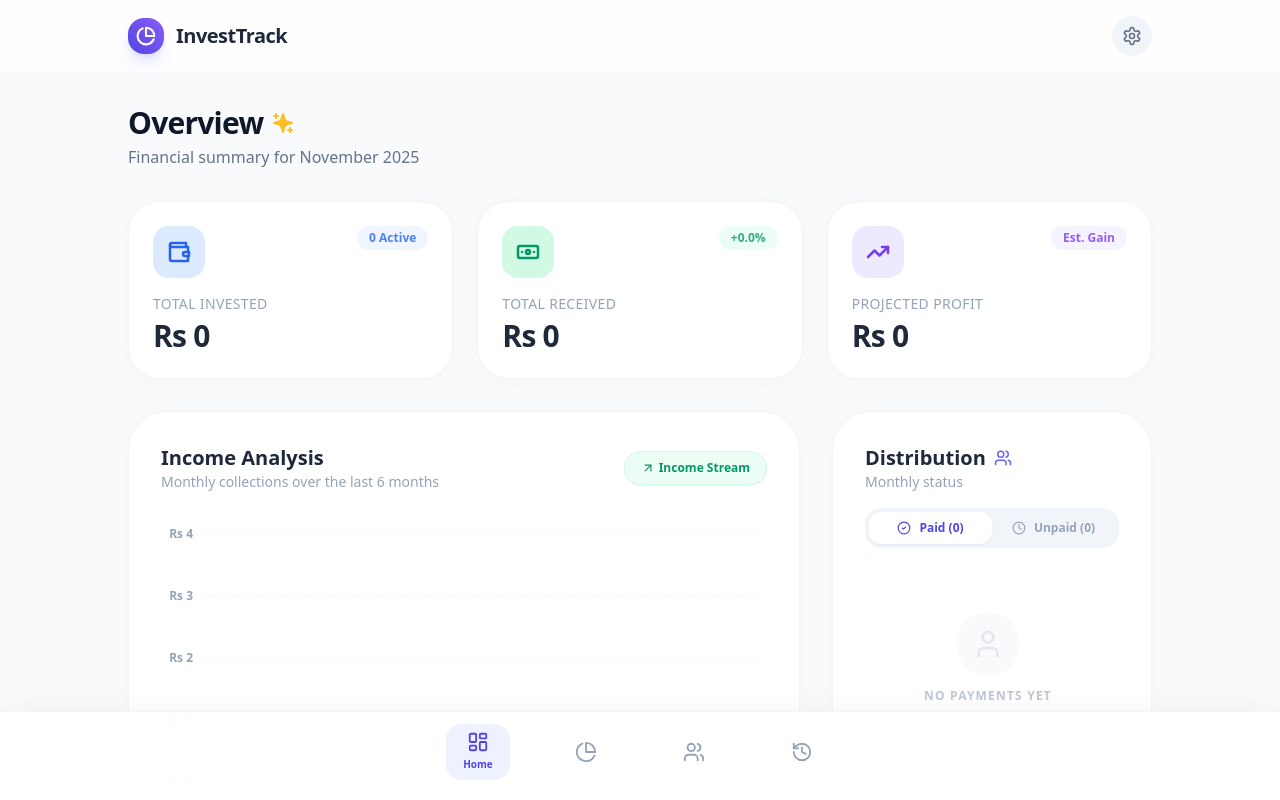
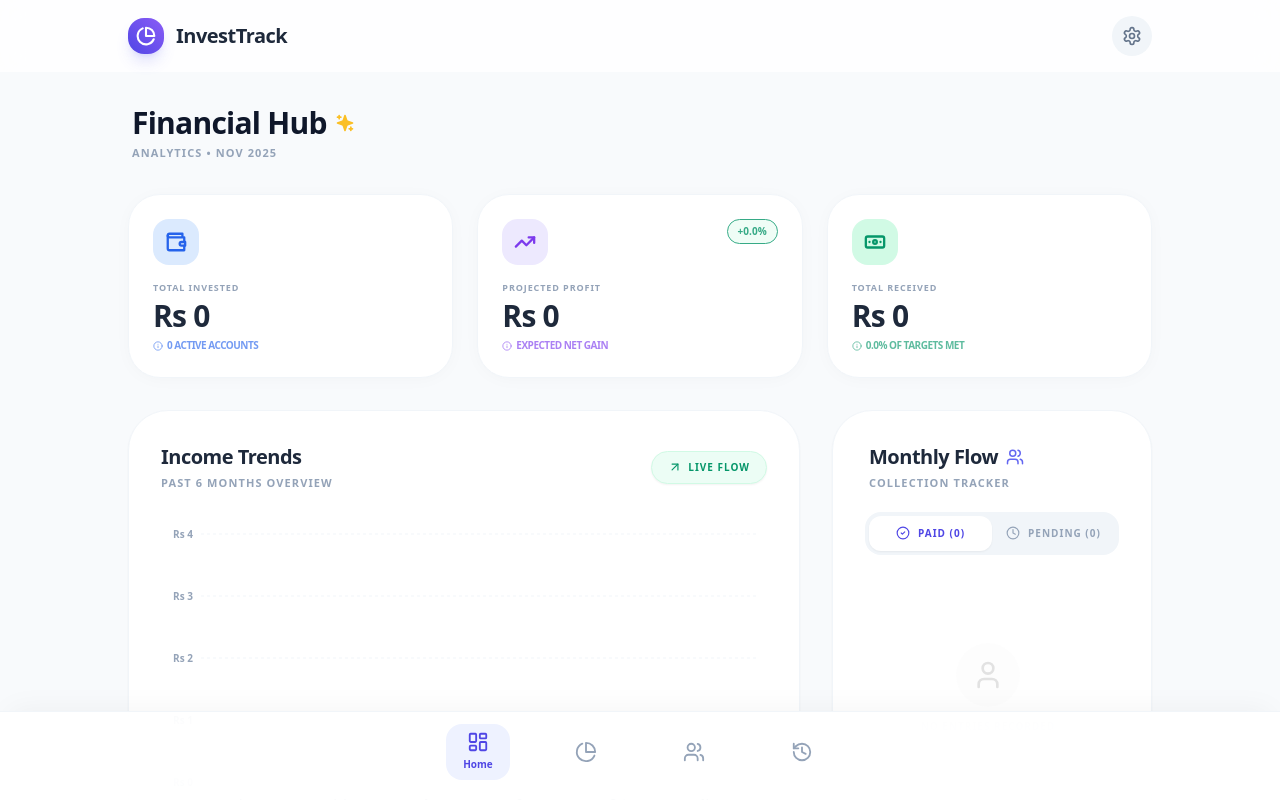
Before and after one commit to khanwaqas0016-sys/Investtrack, a React (Vite) app: page / in a window 1280 px wide. Both pictures are taken after typing "name@example.com", "Sample123" into the empty fields and a click on the button "Sign In". Built offline with nearby package versions, Linux system fonts and the light colour scheme.

Commit message:
feat: Enhance dashboard stat cards with more info
Adds percentage display and improves styling for dashboard stat cards. This provides users with more context at a glance, including performance indicators.

```diff
--- a/components/Dashboard.tsx
+++ b/components/Dashboard.tsx
@@ -2,13 +2,13 @@
 import React, { useState } from 'react';
 import { BarChart, Bar, XAxis, YAxis, CartesianGrid, Tooltip, ResponsiveContainer, Cell } from 'recharts';
 import { AppState } from '../types';
-import { TrendingUp, Wallet, Banknote, ArrowUpRight, Sparkles, Users, User, Clock, CheckCircle2 } from 'lucide-react';
+import { TrendingUp, Wallet, Banknote, ArrowUpRight, Sparkles, Users, User, Clock, CheckCircle2, Info } from 'lucide-react';
 
 interface DashboardProps {
   data: AppState;
 }
 
-const StatCard = ({ title, value, subValue, icon: Icon, theme }: any) => {
+const StatCard = ({ title, value, subValue, icon: Icon, theme, percentage }: any) => {
   const themes = {
     blue: {
       bg: 'bg-blue-50', text: 'text-blue-600', sub: 'text-blue-600/80',
@@ -28,24 +28,31 @@ const StatCard = ({ title, value, subValue, icon: Icon, theme }: any) => {
 
   return (
     <div className={`
-      bg-white p-6 rounded-[2rem]
-      shadow-[0_2px_20px_-4px_rgba(0,0,0,0.04)] hover:shadow-[0_8px_30px_-4px_rgba(0,0,0,0.08)]
+      bg-white p-5 md:p-6 rounded-[2rem]
+      shadow-[0_2px_20px_-4px_rgba(0,0,0,0.04)] active:scale-[0.98]
       border border-slate-100 ${t.hoverBorder}
-      transition-all duration-300 hover:-translate-y-1 group cursor-default
+      transition-all duration-300 group cursor-default
     `}>
       <div className="flex justify-between items-start mb-4">
-        <div className={`p-3.5 rounded-2xl ${t.iconBg} transition-transform duration-300 group-hover:scale-110 group-hover:rotate-3`}>
-          <Icon className={t.text} size={24} strokeWidth={2.5} />
+        <div className={`p-3 rounded-2xl ${t.iconBg} transition-transform duration-300 group-hover:scale-110`}>
+          <Icon className={t.text} size={22} strokeWidth={2.5} />
         </div>
-        {subValue && (
-          <span className={`text-xs font-bold px-3 py-1 rounded-full ${t.bg} ${t.sub} flex items-center gap-1`}>
-            {subValue}
-          </span>
+        {percentage !== undefined && (
+          <div className={`flex flex-col items-end`}>
+            <span className={`text-[10px] font-black px-2.5 py-1 rounded-full ${percentage >= 0 ? 'bg-emerald-50 text-emerald-600' : 'bg-red-50 text-red-600'} flex items-center gap-1 border border-current opacity-80`}>
+              {percentage >= 0 ? '+' : ''}{percentage.toFixed(1)}%
+            </span>
+          </div>
         )}
       </div>
       <div>
-        <p className="text-sm font-medium text-slate-400 mb-1 tracking-wide uppercase text-[10px]">{title}</p>
-        <h3 className="text-3xl font-extrabold text-slate-800 tracking-tight group-hover:text-slate-900 transition-colors">{value}</h3>
+        <p className="text-slate-400 mb-1 tracking-widest uppercase text-[9px] font-black">{title}</p>
+        <h3 className="text-2xl md:text-3xl font-extrabold text-slate-800 tracking-tight transition-colors truncate">{value}</h3>
+        {subValue && (
+           <p className={`text-[10px] font-bold mt-1 ${t.sub} flex items-center gap-1 opacity-80 uppercase tracking-tighter`}>
+             <Info size={10} /> {subValue}
+           </p>
+        )}
       </div>
     </div>
   );
@@ -60,8 +67,6 @@ const Dashboard: React.FC<DashboardProps> = ({ data }) => {
     .filter(p => p.type !== 'lend')
     .reduce((sum, p) => sum + p.amount, 0);
 
-  const currentNetPosition = totalCollected - totalInvested;
-
   const totalExpectedReturn = data.investments.reduce((sum, i) => {
     const expected = i.manualReturnAmount
       ? i.manualReturnAmount
@@ -69,8 +74,14 @@ const Dashboard: React.FC<DashboardProps> = ({ data }) => {
     return sum + expected;
   }, 0);
 
-  // User updated requirement: Profit = total Expected Return - total Investment Amount
+  // Requirement: Profit = total Expected Return - total Investment Amount
   const totalProjectedProfit = totalExpectedReturn - totalInvested;
+
+  // Mobile-friendly ROI (Return on Investment) calculation
+  const roiPercentage = totalInvested > 0 ? (totalProjectedProfit / totalInvested) * 100 : 0;
+
+  // Realized collection percentage (how much of the expected return we've actually got)
+  const collectionRate = totalExpectedReturn > 0 ? (totalCollected / totalExpectedReturn) * 100 : 0;
 
   const chartData = React.useMemo(() => {
     const months: Record<string, number> = {};
@@ -92,7 +103,6 @@ const Dashboard: React.FC<DashboardProps> = ({ data }) => {
     return Object.entries(months).map(([name, value]) => ({ name, value }));
   }, [data.payments]);
 
-  // Logic for "Monthly Contributors" (Customers who paid this month)
   const currentMonthContributors = React.useMemo(() => {
     const now = new Date();
     const currentMonth = now.getMonth();
@@ -119,13 +129,11 @@ const Dashboard: React.FC<DashboardProps> = ({ data }) => {
     return Object.values(contributors).sort((a, b) => b.amount - a.amount);
   }, [data.payments, data.investments, data.customers]);
 
-  // Logic for "Unpaid Distributors" (Customers with active investments who haven't paid this month)
   const unpaidDistributors = React.useMemo(() => {
     const now = new Date();
     const currentMonth = now.getMonth();
     const currentYear = now.getFullYear();
 
-    // 1. Get IDs of customers who HAVE paid this month
     const paidCustomerIds = new Set(
       data.payments
         .filter(p => {
@@ -139,7 +147,6 @@ const Dashboard: React.FC<DashboardProps> = ({ data }) => {
         .filter(Boolean)
     );
 
-    // 2. Filter customers who have at least one active investment AND are NOT in the paid list
     return data.customers.filter(customer => {
       const hasActiveInvestment = data.investments.some(inv => inv.customerId === customer.id && inv.status === 'active');
       return hasActiveInvestment && !paidCustomerIds.has(customer.id);
@@ -147,55 +154,57 @@ const Dashboard: React.FC<DashboardProps> = ({ data }) => {
   }, [data.payments, data.investments, data.customers]);
 
   return (
-    <div className="space-y-8 animate-fade-in">
-      <div className="flex flex-col md:flex-row md:items-end justify-between gap-4">
-        <div>
-          <h2 className="text-3xl font-bold text-slate-900 tracking-tight flex items-center gap-2">
-            Overview <Sparkles className="text-amber-400" size={24} fill="currentColor" />
-          </h2>
-          <p className="text-slate-500 mt-1 font-medium">Financial summary for {new Date().toLocaleDateString('default', { month: 'long', year: 'numeric' })}</p>
+    <div className="space-y-6 md:space-y-8 animate-fade-in pb-10">
+      <div className="px-1">
+        <div className="flex items-center gap-2">
+           <h2 className="text-2xl md:text-3xl font-black text-slate-900 tracking-tight">Financial Hub</h2>
+           <Sparkles className="text-amber-400 animate-pulse" size={20} fill="currentColor" />
         </div>
+        <p className="text-slate-400 font-bold text-[11px] uppercase tracking-widest mt-1">
+           Analytics • {new Date().toLocaleDateString('default', { month: 'short', year: 'numeric' })}
+        </p>
       </div>
 
-      <div className="grid grid-cols-1 md:grid-cols-3 gap-6">
+      <div className="grid grid-cols-1 md:grid-cols-3 gap-4 md:gap-6">
         <StatCard
           title="Total Invested"
           value={`Rs ${totalInvested.toLocaleString()}`}
-          subValue={`${data.investments.filter(i => i.status === 'active').length} Active`}
+          subValue={`${data.investments.filter(i => i.status === 'active').length} Active Accounts`}
           icon={Wallet}
           theme="blue"
         />
         <StatCard
+          title="Projected Profit"
+          value={`Rs ${totalProjectedProfit.toLocaleString()}`}
+          subValue="Expected Net Gain"
+          icon={TrendingUp}
+          theme="violet"
+          percentage={roiPercentage}
+        />
+        <StatCard
           title="Total Received"
           value={`Rs ${totalCollected.toLocaleString()}`}
-          subValue={currentNetPosition >= 0 ? `+${((currentNetPosition/totalInvested || 0) * 100).toFixed(1)}%` : undefined}
+          subValue={`${collectionRate.toFixed(1)}% of targets met`}
           icon={Banknote}
           theme="emerald"
         />
-        <StatCard
-          title="Projected Profit"
-          value={`Rs ${totalProjectedProfit.toLocaleString()}`}
-          subValue="Est. Gain"
-          icon={TrendingUp}
-          theme="violet"
-        />
       </div>
 
-      <div className="grid grid-cols-1 lg:grid-cols-3 gap-8">
+      <div className="grid grid-cols-1 lg:grid-cols-3 gap-6 md:gap-8">
         {/* Income Analysis Chart */}
-        <div className="lg:col-span-2 bg-white p-6 md:p-8 rounded-[2.5rem] shadow-[0_4px_20px_-4px_rgba(0,0,0,0.03)] border border-slate-100 hover:shadow-[0_10px_40px_-10px_rgba(0,0,0,0.05)] transition-shadow duration-500">
+        <div className="lg:col-span-2 bg-white p-6 md:p-8 rounded-[2.5rem] shadow-sm border border-slate-100">
           <div className="flex justify-between items-center mb-8">
             <div>
-              <h3 className="text-xl font-bold text-slate-800">Income Analysis</h3>
-              <p className="text-sm text-slate-400 font-medium">Monthly collections over the last 6 months</p>
+              <h3 className="text-lg md:text-xl font-black text-slate-800 tracking-tight">Income Trends</h3>
+              <p className="text-[11px] text-slate-400 font-bold uppercase tracking-widest mt-1">Past 6 Months Overview</p>
             </div>
-            <div className="bg-emerald-50 text-emerald-600 px-4 py-2 rounded-full text-xs font-bold flex items-center border border-emerald-100 shadow-sm">
-               <ArrowUpRight size={14} className="mr-1" />
-               Income Stream
+            <div className="hidden md:flex bg-emerald-50 text-emerald-600 px-4 py-2 rounded-full text-[10px] font-black uppercase tracking-widest items-center border border-emerald-100 shadow-sm">
+               <ArrowUpRight size={14} className="mr-1.5" />
+               Live Flow
             </div>
           </div>
 
-          <div className="h-72 w-full">
+          <div className="h-64 md:h-72 w-full">
             <ResponsiveContainer width="100%" height="100%">
               <BarChart data={chartData} margin={{ top: 10, right: 10, left: -20, bottom: 0 }}>
                 <defs>
@@ -209,13 +218,13 @@ const Dashboard: React.FC<DashboardProps> = ({ data }) => {
                   dataKey="name"
                   axisLine={false}
                   tickLine={false}
-                  tick={{fill: '#94a3b8', fontSize: 12, fontWeight: 600}}
+                  tick={{fill: '#94a3b8', fontSize: 10, fontWeight: 800}}
                   dy={10}
                 />
                 <YAxis
                   axisLine={false}
                   tickLine={false}
-                  tick={{fill: '#94a3b8', fontSize: 12, fontWeight: 600}}
+                  tick={{fill: '#94a3b8', fontSize: 10, fontWeight: 800}}
                   tickFormatter={(value) => `Rs ${value}`}
                 />
                 <Tooltip
@@ -223,24 +232,21 @@ const Dashboard: React.FC<DashboardProps> = ({ data }) => {
                   content={({ active, payload }) => {
                     if (active && payload && payload.length) {
                       return (
-                        <div className="bg-slate-900 text-white text-xs rounded-xl py-2 px-3 shadow-xl transform transition-all">
-                          <p className="font-bold mb-1 opacity-70">{payload[0].payload.name}</p>
-                          <p className="text-base font-bold text-emerald-400">Rs {Number(payload[0].value).toLocaleString()}</p>
+                        <div className="bg-slate-900 text-white text-[10px] rounded-xl py-2 px-3 shadow-xl transform transition-all border border-slate-700">
+                          <p className="font-black mb-1 opacity-60 uppercase tracking-widest">{payload[0].payload.name}</p>
+                          <p className="text-base font-black text-emerald-400 tracking-tight">Rs {Number(payload[0].value).toLocaleString()}</p>
                         </div>
                       );
                     }
                     return null;
                   }}
                 />
-                <Bar dataKey="value" radius={[12, 12, 12, 12]} barSize={40}>
+                <Bar dataKey="value" radius={[10, 10, 10, 10]} barSize={32}>
                   {chartData.map((entry, index) => (
                     <Cell
                       key={`cell-${index}`}
                       fill={index === chartData.length - 1 ? 'url(#colorUv)' : '#e2e8f0'}
-                      className="transition-all duration-500 hover:opacity-100"
-                      style={{
-                          filter: index === chartData.length - 1 ? 'drop-shadow(0px 4px 10px rgba(16, 185, 129, 0.2))' : 'none'
-                      }}
+                      className="transition-all duration-500"
                     />
                   ))}
                 </Bar>
@@ -249,51 +255,48 @@ const Dashboard: React.FC<DashboardProps> = ({ data }) => {
           </div>
         </div>
 
-        {/* Contributors & Unpaid Section */}
-        <div className="bg-white p-6 md:p-8 rounded-[2.5rem] shadow-[0_4px_20px_-4px_rgba(0,0,0,0.03)] border border-slate-100 flex flex-col min-h-[450px]">
-          <div className="flex flex-col space-y-4 mb-6">
-            <div className="flex justify-between items-start">
-              <div>
-                <h3 className="text-xl font-bold text-slate-800 flex items-center gap-2">
-                  Distribution <Users size={18} className="text-indigo-500" />
-                </h3>
-                <p className="text-sm text-slate-400 font-medium">Monthly status</p>
-              </div>
+        {/* Distribution Section */}
+        <div className="bg-white p-6 md:p-8 rounded-[2.5rem] shadow-sm border border-slate-100 flex flex-col min-h-[450px]">
+          <div className="flex flex-col space-y-5 mb-6">
+            <div className="px-1">
+              <h3 className="text-lg md:text-xl font-black text-slate-800 tracking-tight flex items-center gap-2">
+                Monthly Flow <Users size={18} className="text-indigo-500" />
+              </h3>
+              <p className="text-[11px] text-slate-400 font-bold uppercase tracking-widest mt-1">Collection Tracker</p>
             </div>
 
-            {/* Tab Toggle */}
             <div className="flex p-1 bg-slate-100 rounded-2xl w-full">
               <button
                 onClick={() => setContributorTab('paid')}
-                className={`flex-1 py-2 text-xs font-bold rounded-xl transition-all flex items-center justify-center gap-2 ${contributorTab === 'paid' ? 'bg-white text-indigo-600 shadow-sm' : 'text-slate-400 hover:text-slate-600'}`}
+                className={`flex-1 py-2.5 text-[10px] font-black uppercase tracking-widest rounded-xl transition-all flex items-center justify-center gap-2 ${contributorTab === 'paid' ? 'bg-white text-indigo-600 shadow-sm' : 'text-slate-400 hover:text-slate-600'}`}
               >
                 <CheckCircle2 size={14} />
                 Paid ({currentMonthContributors.length})
               </button>
               <button
                 onClick={() => setContributorTab('unpaid')}
-                className={`flex-1 py-2 text-xs font-bold rounded-xl transition-all flex items-center justify-center gap-2 ${contributorTab === 'unpaid' ? 'bg-white text-orange-600 shadow-sm' : 'text-slate-400 hover:text-slate-600'}`}
+                className={`flex-1 py-2.5 text-[10px] font-black uppercase tracking-widest rounded-xl transition-all flex items-center justify-center gap-2 ${contributorTab === 'unpaid' ? 'bg-white text-orange-600 shadow-sm' : 'text-slate-400 hover:text-slate-600'}`}
               >
                 <Clock size={14} />
-                Unpaid ({unpaidDistributors.length})
+                Pending ({unpaidDistributors.length})
               </button>
             </div>
           </div>
 
-          <div className="flex-1 space-y-4 overflow-y-auto pr-2 max-h-[400px] lg:max-h-full scrollbar-hide">
+          <div className="flex-1 space-y-3 overflow-y-auto pr-2 max-h-[400px] lg:max-h-full scrollbar-hide">
             {contributorTab === 'paid' ? (
               currentMonthContributors.length === 0 ? (
-                <div className="flex flex-col items-center justify-center py-10 text-slate-400">
-                  <div className="bg-slate-50 p-4 rounded-full mb-3">
-                    <User size={32} className="opacity-20" />
+                <div className="flex flex-col items-center justify-center py-16 text-slate-400">
+                  <div className="bg-slate-50 p-4 rounded-full mb-3 grayscale opacity-30">
+                    <User size={32} />
                   </div>
-                  <p className="text-xs font-bold uppercase tracking-widest opacity-60">No payments yet</p>
+                  <p className="text-[10px] font-black uppercase tracking-widest opacity-40">No entries recorded</p>
                 </div>
               ) : (
                 currentMonthContributors.map((contributor, idx) => (
-                  <div key={idx} className="flex items-center justify-between p-3 rounded-2xl bg-emerald-50/30 border border-emerald-100 transition-all hover:bg-emerald-50/50 group animate-fade-in">
+                  <div key={idx} className="flex items-center justify-between p-3.5 rounded-[1.5rem] bg-emerald-50/20 border border-emerald-100/50 hover:bg-emerald-50/40 transition-all group animate-fade-in">
                     <div className="flex items-center gap-3">
-                      <div className="h-10 w-10 rounded-xl bg-white flex items-center justify-center overflow-hidden border border-emerald-200">
+                      <div className="h-10 w-10 rounded-xl bg-white flex items-center justify-center overflow-hidden border border-emerald-100 shadow-sm">
                         {contributor.profileImage ? (
                           <img src={contributor.profileImage} alt={contributor.name} className="h-full w-full object-cover" />
                         ) : (
@@ -301,31 +304,31 @@ const Dashboard: React.FC<DashboardProps> = ({ data }) => {
                         )}
                       </div>
                       <div>
-                        <p className="text-sm font-bold text-slate-700 leading-none">{contributor.name}</p>
-                        <p className="text-[10px] text-emerald-600 font-bold mt-1 uppercase tracking-tighter">Contributor</p>
+                        <p className="text-sm font-black text-slate-800 tracking-tight leading-none">{contributor.name}</p>
+                        <p className="text-[9px] text-emerald-600 font-black mt-1 uppercase tracking-widest opacity-80">Settled</p>
                       </div>
                     </div>
                     <div className="text-right">
-                      <p className="text-sm font-extrabold text-emerald-600">Rs {contributor.amount.toLocaleString()}</p>
+                      <p className="text-sm font-black text-emerald-600 tracking-tight">Rs {contributor.amount.toLocaleString()}</p>
                     </div>
                   </div>
                 ))
               )
             ) : (
               unpaidDistributors.length === 0 ? (
-                <div className="flex flex-col items-center justify-center py-10 text-emerald-600/60">
-                  <div className="bg-emerald-50 p-4 rounded-full mb-3">
+                <div className="flex flex-col items-center justify-center py-16 text-emerald-600/40">
+                  <div className="bg-emerald-50 p-4 rounded-full mb-3 shadow-inner">
                     <CheckCircle2 size={32} />
                   </div>
-                  <p className="text-xs font-bold uppercase tracking-widest">Everyone Paid!</p>
+                  <p className="text-[10px] font-black uppercase tracking-widest">Fully Cleared</p>
                 </div>
               ) : (
                 unpaidDistributors.map((customer, idx) => {
                   const activeInv = data.investments.find(i => i.customerId === customer.id && i.status === 'active');
                   return (
-                    <div key={idx} className="flex items-center justify-between p-3 rounded-2xl bg-orange-50/30 border border-orange-100 transition-all hover:bg-orange-50/50 group animate-fade-in">
+                    <div key={idx} className="flex items-center justify-between p-3.5 rounded-[1.5rem] bg-orange-50/20 border border-orange-100/50 hover:bg-orange-50/40 transition-all group animate-fade-in">
                       <div className="flex items-center gap-3">
-                        <div className="h-10 w-10 rounded-xl bg-white flex items-center justify-center overflow-hidden border border-orange-200">
+                        <div className="h-10 w-10 rounded-xl bg-white flex items-center justify-center overflow-hidden border border-orange-100 shadow-sm">
                           {customer.profileImage ? (
                             <img src={customer.profileImage} alt={customer.name} className="h-full w-full object-cover" />
                           ) : (
@@ -333,12 +336,12 @@ const Dashboard: React.FC<DashboardProps> = ({ data }) => {
                           )}
                         </div>
                         <div>
-                          <p className="text-sm font-bold text-slate-700 leading-none">{customer.name}</p>
-                          <p className="text-[10px] text-orange-500 font-bold mt-1 uppercase tracking-tighter">Pending payment</p>
+                          <p className="text-sm font-black text-slate-800 tracking-tight leading-none">{customer.name}</p>
+                          <p className="text-[9px] text-orange-500 font-black mt-1 uppercase tracking-widest opacity-80">Awaiting Action</p>
                         </div>
                       </div>
                       <div className="text-right">
-                         <div className="px-2 py-1 bg-orange-100 text-orange-600 rounded-lg text-[10px] font-black uppercase tracking-widest">
+                         <div className="px-2 py-1 bg-orange-100/50 text-orange-600 rounded-lg text-[8px] font-black uppercase tracking-widest border border-orange-200/50">
                             {activeInv?.title || 'Account Active'}
                          </div>
                       </div>
@@ -349,14 +352,14 @@ const Dashboard: React.FC<DashboardProps> = ({ data }) => {
             )}
           </div>
 
-          <div className="mt-6 pt-4 border-t border-slate-50 flex justify-between items-center">
-            <span className="text-xs font-bold text-slate-400">
-              {contributorTab === 'paid' ? 'Collected this month' : 'Pending accounts'}
+          <div className="mt-6 pt-5 border-t border-slate-50 flex justify-between items-center">
+            <span className="text-[10px] font-black text-slate-400 uppercase tracking-widest">
+              {contributorTab === 'paid' ? 'Total Volume' : 'Pending Count'}
             </span>
-            <span className={`text-base font-black ${contributorTab === 'paid' ? 'text-emerald-600' : 'text-orange-600'}`}>
+            <span className={`text-lg font-black tracking-tight ${contributorTab === 'paid' ? 'text-emerald-600' : 'text-orange-600'}`}>
               {contributorTab === 'paid'
                 ? `Rs ${currentMonthContributors.reduce((s, c) => s + c.amount, 0).toLocaleString()}`
-                : `${unpaidDistributors.length} Waiting`
+                : `${unpaidDistributors.length} Accounts`
               }
             </span>
           </div>
```
